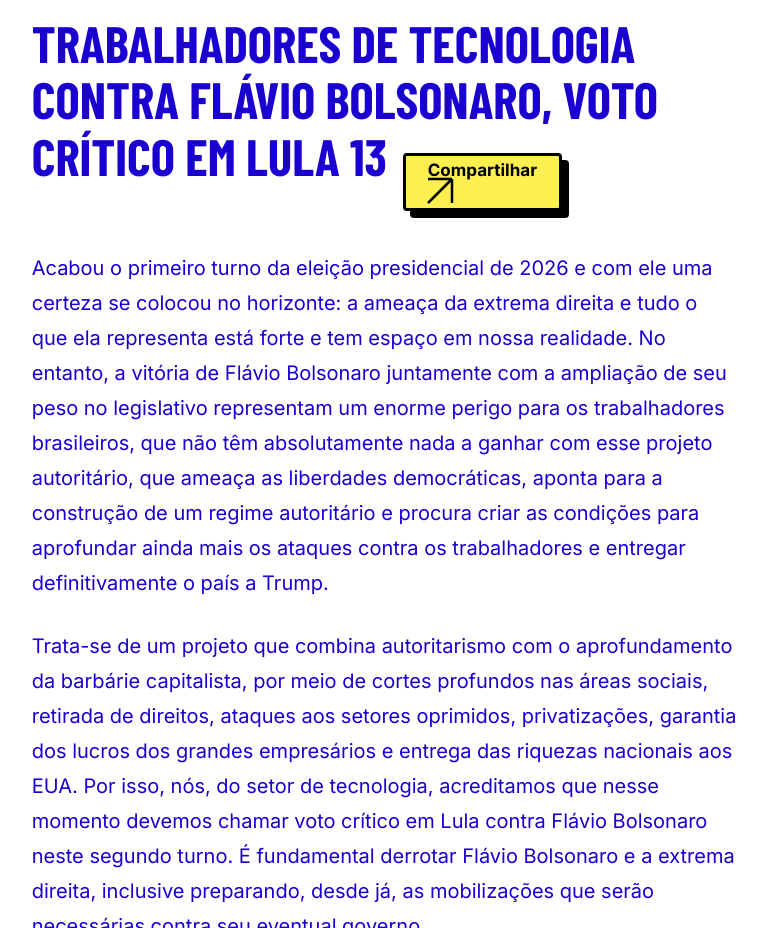
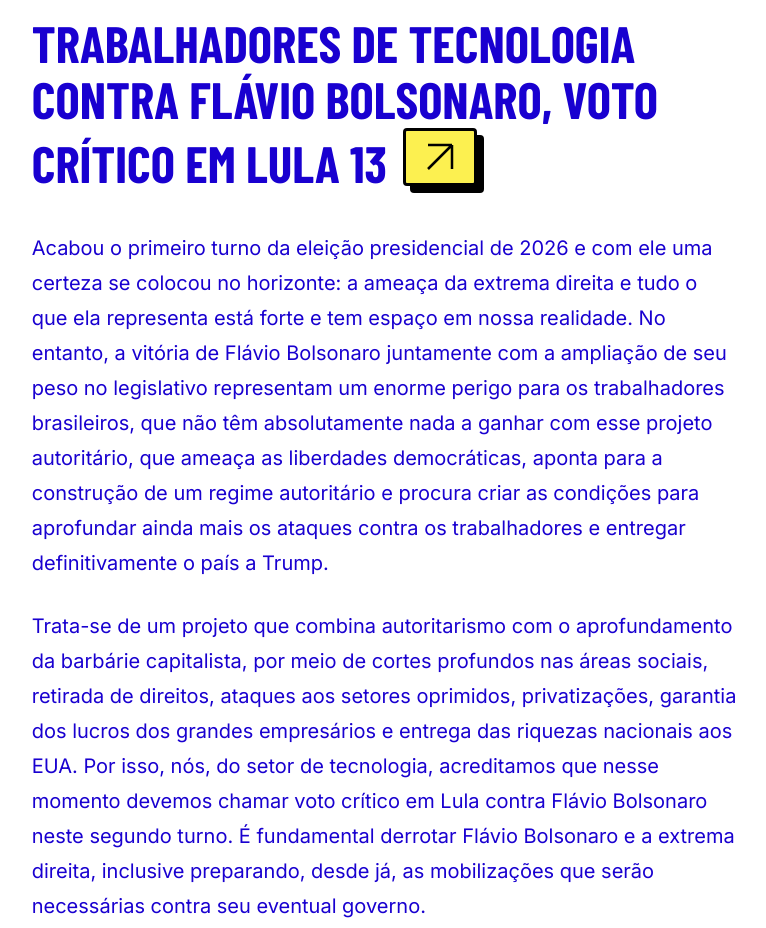
Before and after one commit to tech-contra-flavio-bolsonaro/tech-contra-flavio-bolsonaro-web, a Next.js app: page /manifesto in a window 1280 px wide. Shown: the part 940-1868 px from the top of the page, without its empty margins (255-1021 px from the left). Built offline with nearby package versions, Linux system fonts and the light colour scheme; no server answers; a web font is replaced by a local one.

Commit message:
chore: adjust share-button with changes from main branch

```diff
--- a/app/components/share-button.tsx
+++ b/app/components/share-button.tsx
@@ -25,8 +25,8 @@ type ShareButtonProps = {
   associatedVideoUrl?: string;
   description?: string;
   credit?: string;
+  variant?: "default" | "home" | "listing" | "home-colors";
   className?: string;
-  variant?: "default" | "home" | "home-colors" | "listing";
 };
 
 async function fetchClipboardImage(imageUrl: string) {
@@ -301,9 +301,9 @@ export function ShareButton({
           />
         }
       >
-        {variant === "default" ? <Share2Icon /> : null}
-        Compartilhar
-        {variant !== "default" ? <HomeArrow /> : null}
+        {variant === "default" && <Share2Icon />}
+        {variant !== "home-colors" && variant !== "home" && "Compartilhar"}
+        {variant !== "default" && <HomeArrow />}
       </DialogTrigger>
       <DialogContent
         className={variant !== "default" ? "home-share-dialog" : undefined}
```
